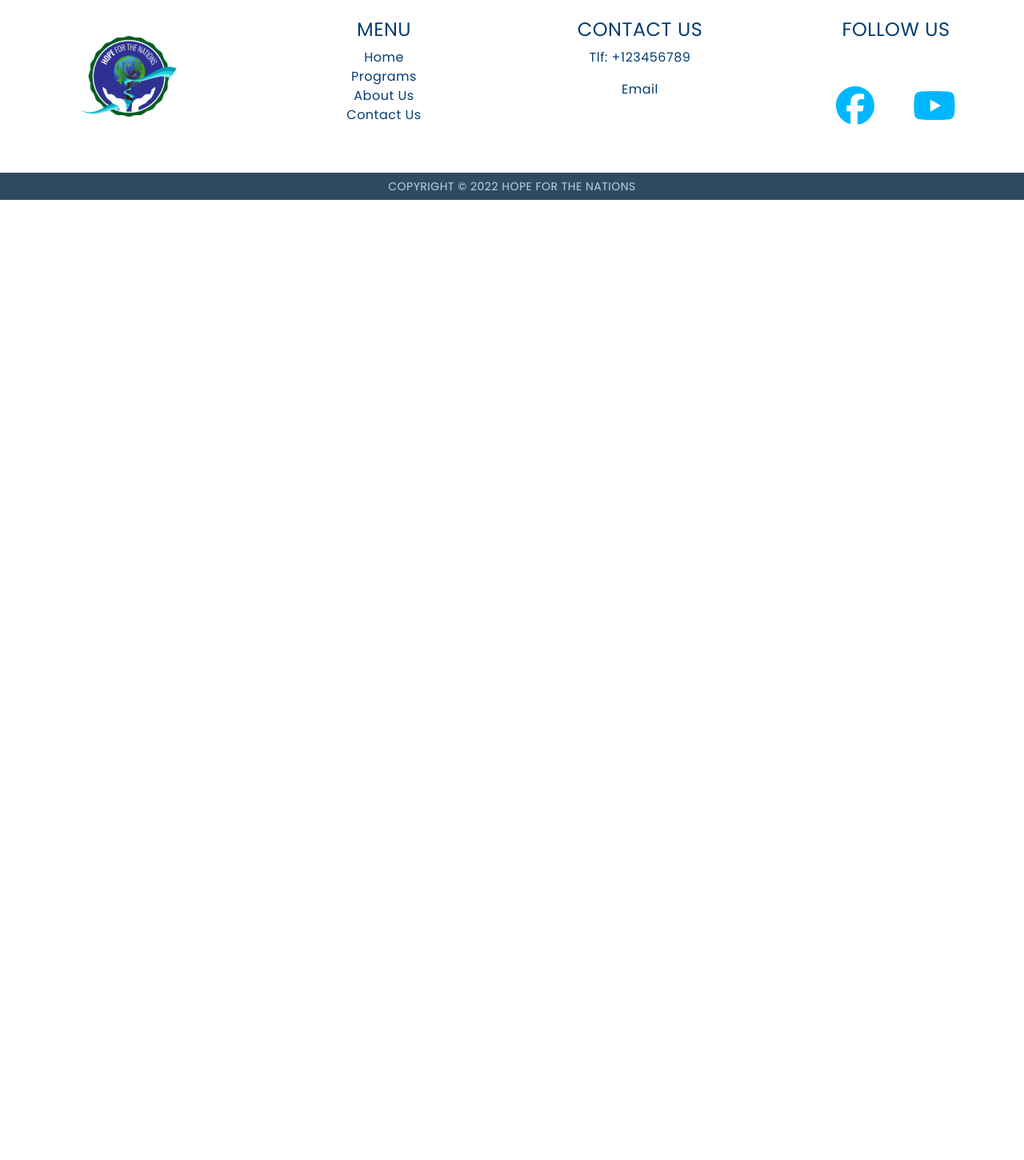
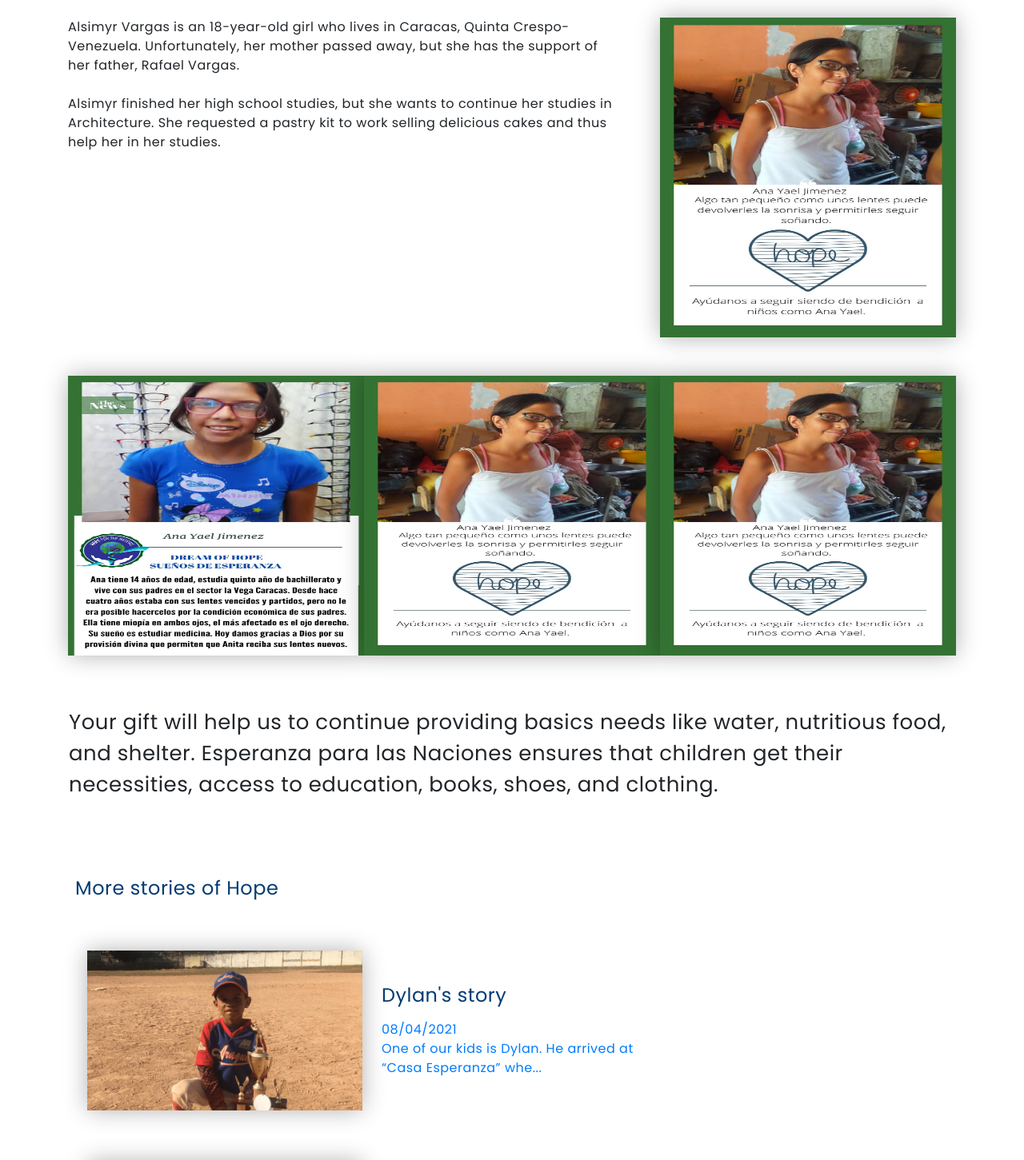
Before and after one commit to Cmmh1101/hope-react-types, a React (Create React App) app: page /storyOfHope/alsimyr-story in a window 1280 px wide. Shown: the part 825-2276 px from the top of the page at 80% size. Before the commit the page ends 1075 px from the top, so only its background shows below. Built offline with nearby package versions, Linux system fonts and the light colour scheme; a web font is replaced by a local one.

Commit message:
add: new stories

```diff
--- a/src/storiesData.ts
+++ b/src/storiesData.ts
@@ -1,7 +1,7 @@
 const articles = [
   {
     name: "dylans-story",
-    title: "Dylan’s story",
+    title: "Dylan's story",
     date: "08/04/2021",
     image: "../../../images/storiesImgs/Dylan-Baseball.png",
     icon: "../../../images/bread.png",
@@ -27,14 +27,14 @@ const articles = [
     highligh:
       "Your gift will help us to continue providing basics needs like water, nutritious food, and shelter. Esperanza para las Naciones  ensures that children get their necessities, access to education, books, shoes, and clothing.",
     content: [
-      `One of our kids is Dylan. He arrived at “Casa Esperanza” when he was two years old. His mother left him behind for unknown reasons. His dad didn’t know how to provide for him because he was too young, homeless, and unable to provide for him. Eventually, he left him with the promise to come back while he looks for a better opportunity in the border between Colombia and Venezuela. Unfortunately, he got sick with tuberculosis making him weak and unable to work.`,
+      `One of our kids is Dylan. He arrived at “Casa Esperanza” when he was two years old. His mother left him behind for unknown reasons. His dad didn't know how to provide for him because he was too young, homeless, and unable to provide for him. Eventually, he left him with the promise to come back while he looks for a better opportunity in the border between Colombia and Venezuela. Unfortunately, he got sick with tuberculosis making him weak and unable to work.`,
       `Meanwhile, Dylan was living in Casa Esperanza where he received love, care, protection, and the supplies that he needs to grow physically, emotionally, and mentally healthy. Dylan loves Casa Esperanza family; he refers to them like grandpa and grandma because he feels that he belongs and that it is essential for children to grow healthy emotionally. He is attending school and loves to play baseball, and his dream is to become a great baseball player. Casa Esperanza goal is to continue helping and promoting children to grow healthy and providing a safe place with loving and nurturing families.`,
       `Your gift will help us to continue providing basics needs like water, nutritious food, and shelter. Esperanza para las Naciones  ensures that children get their necessities, access to education, books, shoes, and clothing. Please help us continue providing for children like Dylan, giving them hope for a better future, giving them the tools to succeed in life.`,
     ],
   },
   {
     name: "anas-story",
-    title: "Ana’s story",
+    title: "Ana's story",
     date: "08/04/2021",
     image: "../../../images/storiesImgs/ana1.jpg",
     icon: "../../../images/bread.png",
@@ -55,10 +55,7 @@ const articles = [
         image: "../../../images/storiesImgs/ana1.jpg",
         alt: "Dylan with a baseball trophy"
     },
-
-
     alt: "Ana after receiving her Glasses Donation",
-
     featured: "true",
     highligh:
       "Your gift will help us to continue providing basics needs like water, nutritious food, and shelter. Esperanza para las Naciones  ensures that children get their necessities, access to education, books, shoes, and clothing.",
@@ -68,6 +65,134 @@ const articles = [
       `Your gift will help us to continue providing basics needs like water, nutritious food, and shelter. Esperanza para las Naciones  ensures that children get their necessities, access to education, books, shoes, and clothing. Please help us continue providing for children like Ana, giving them hope and tools for a better future.`,
     ],
   },
+  {
+    name: "hector-story",
+    title: "Hectors's story",
+    date: "08/04/2021",
+    image: "../../../images/storiesImgs/ana1.jpg",
+    icon: "../../../images/bread.png",
+    description: "Hector Romero Entrepreneurship Program",
+    storyImage: {
+        image1: "../../../images/storiesImgs/ana1.jpg",
+        alt: "Hector Romero"
+    },
+      storyImage2: {
+        image: "../../../images/storiesImgs/ana2.jpg",
+        alt: "Hector romero"
+    },
+    storyImage3: {
+        image: "../../../images/storiesImgs/ana1.jpg",
+        alt: "Hector Romero"
+    },
+    storyImage4: {
+        image: "../../../images/storiesImgs/ana1.jpg",
+        alt: "Hector Romero"
+    },
+    alt: "Hector receiving work tools to start his business",
+    featured: "true",
+    highligh:
+      "Your gift will help us to continue providing basics needs like water, nutritious food, and shelter. Esperanza para las Naciones  ensures that children get their necessities, access to education, books, shoes, and clothing.",
+    content: [
+      `Living with Hope, Hector Luis Romero, 23 years old, was born on March 29, 1999, with a disability in his legs. He lives in Las Flores, Quebrada Honda-Miranda State, in the company of his mother. Despite his disability, Hector always shows joy and love for others to whom he often gives a free haircut.`,
+      `He does not complain about the condition in which he was born but diligently works with his hands. He needed a razor to be able to continue working, and he lovingly told us that God listened to his request.`,
+    ],
+  },
+  {
+    name: "karla-story",
+    title: "Karla's story",
+    date: "08/04/2021",
+    image: "../../../images/storiesImgs/ana1.jpg",
+    icon: "../../../images/bread.png",
+    description: "Hector Romero Entrepreneurship Program",
+    storyImage: {
+        image1: "../../../images/storiesImgs/ana1.jpg",
+        alt: "Karla Reyes"
+    },
+      storyImage2: {
+        image: "../../../images/storiesImgs/ana2.jpg",
+        alt: "Karla Reyes"
+    },
+    storyImage3: {
+        image: "../../../images/storiesImgs/ana1.jpg",
+        alt: "Karla Reyes"
+    },
+    storyImage4: {
+        image: "../../../images/storiesImgs/ana1.jpg",
+        alt: "Karla Reyes"
+    },
+    alt: "Hector receiving work tools to start his business",
+    featured: "false",
+    highligh:
+      "Your gift will help us to continue providing basics needs like water, nutritious food, and shelter. Esperanza para las Naciones  ensures that children get their necessities, access to education, books, shoes, and clothing.",
+    content: [
+      `Karla Reyes lives with her husband, her children and is waiting for a new member of her family. They live in Caracas - Montalban Urbanism Juan Vive Suria.`,
+      `Although she already works as a hairdresser, she lacked some tools to be able to do her job. He was given two tools to continue supporting his entrepreneurship. His goal is to find a place to place his hairdressing business.`,
+    ],
+  },
+  {
+    name: "daniela-story",
+    title: "Daniela's story",
+    date: "08/04/2021",
+    image: "../../../images/storiesImgs/ana1.jpg",
+    icon: "../../../images/bread.png",
+    description: "Hector Romero Entrepreneurship Program",
+    storyImage: {
+        image1: "../../../images/storiesImgs/ana1.jpg",
+        alt: "Daniela Castillo"
+    },
+      storyImage2: {
+        image: "../../../images/storiesImgs/ana2.jpg",
+        alt: "Daniela Castillo"
+    },
+    storyImage3: {
+        image: "../../../images/storiesImgs/ana1.jpg",
+        alt: "Daniela Castillo"
+    },
+    storyImage4: {
+        image: "../../../images/storiesImgs/ana1.jpg",
+        alt: "Daniela Castillo"
+    },
+    alt: "Daniela Castillo receiving work tools to start his business",
+    featured: "false",
+    highligh:
+      "Your gift will help us to continue providing basics needs like water, nutritious food, and shelter. Esperanza para las Naciones  ensures that children get their necessities, access to education, books, shoes, and clothing.",
+    content: [
+      `Daniela Castillo is 27 years old, a single mother of two (2) girls, one eight years old and the other 1-year-old. She lives at her mother's house; she is unemployed and has a baby with health problems. Daniela asked the foundation for pastry tools to start her business selling cakes and cupcakes and support her family.`,
+      `The day after she received her pastry kit, Daniela sent a photo with her first order, which fills us with joy because although this is a drop in the ocean, we are pleased to see a mother full of hope for her and her children.`,
+    ],
+  },
+  {
+    name: "alsimyr-story",
+    title: "Alsimyr's story",
+    date: "08/04/2021",
+    image: "../../../images/storiesImgs/ana1.jpg",
+    icon: "../../../images/bread.png",
+    description: "Alsimyr Vargas Entrepreneurship Program",
+    storyImage: {
+        image1: "../../../images/storiesImgs/ana1.jpg",
+        alt: "Alsimyr Vargas"
+    },
+      storyImage2: {
+        image: "../../../images/storiesImgs/ana2.jpg",
+        alt: "Alsimyr Vargas"
+    },
+    storyImage3: {
+        image: "../../../images/storiesImgs/ana1.jpg",
+        alt: "Alsimyr Vargas"
+    },
+    storyImage4: {
+        image: "../../../images/storiesImgs/ana1.jpg",
+        alt: "Alsimyr Vargas"
+    },
+    alt: "Daniela Castillo receiving work tools to start his business",
+    featured: "false",
+    highligh:
+      "Your gift will help us to continue providing basics needs like water, nutritious food, and shelter. Esperanza para las Naciones  ensures that children get their necessities, access to education, books, shoes, and clothing.",
+    content: [
+      `Alsimyr Vargas is an 18-year-old girl who lives in Caracas, Quinta Crespo- Venezuela. Unfortunately, her mother passed away, but she has the support of her father, Rafael Vargas.`,
+      ` Alsimyr finished her high school studies, but she wants to continue her studies in Architecture. She requested a pastry kit to work selling delicious cakes and thus help her in her studies.`,
+    ],
+  },
 
 ];
 
--- a/src/styles/styles.css
+++ b/src/styles/styles.css
@@ -130,10 +130,10 @@ z-index: 50;
 .jumbo-header h1 {
   font-size: 6rem !important;
   font-weight: bolder;
-  color: var(--lighter-blue);
+  color: var(--white);
   margin-bottom: 2rem;
   text-transform: capitalize;
-  padding-right: 200px;
+  /* padding-right: 200px; */
 }
 
 .jumbo-header h3 {
```
